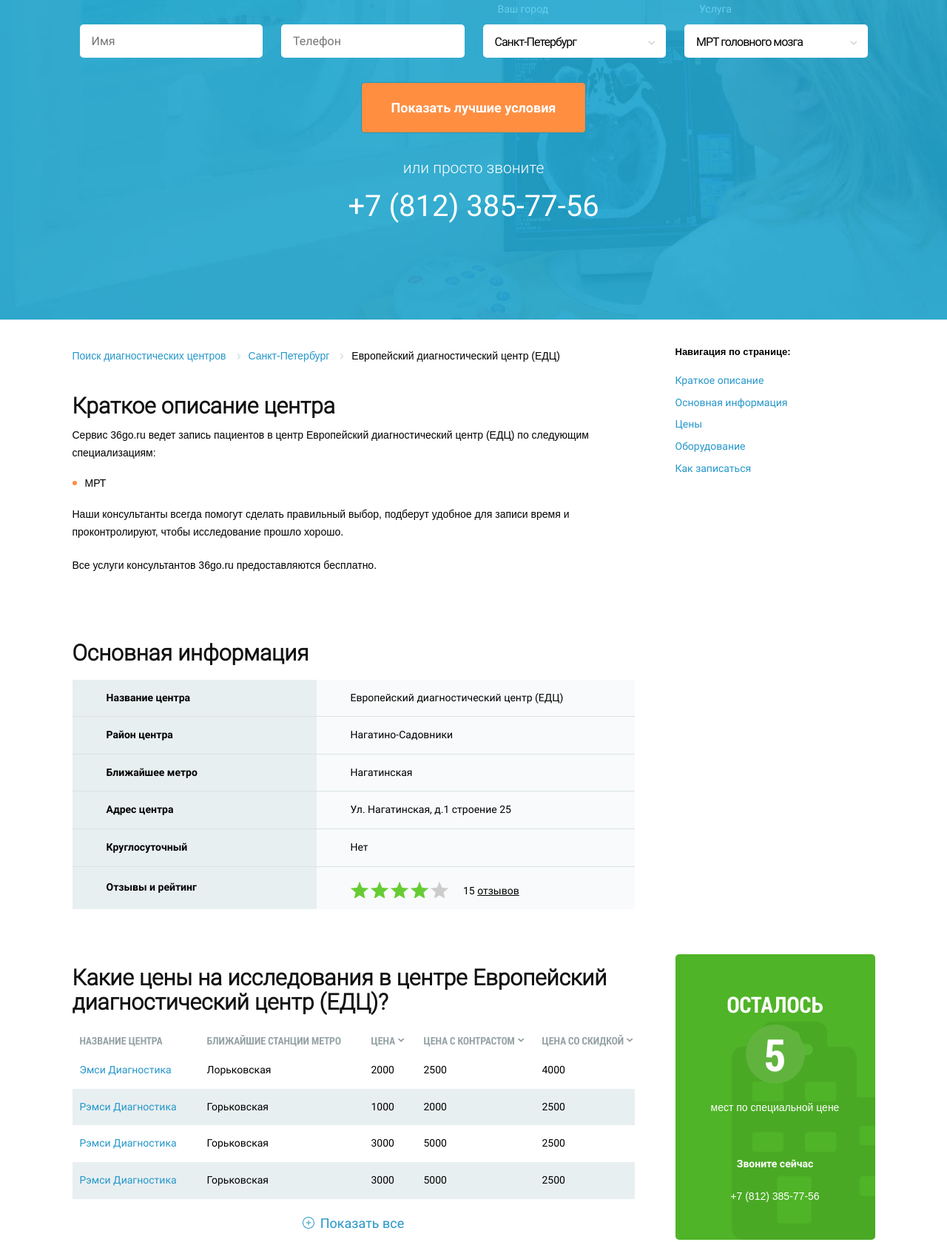
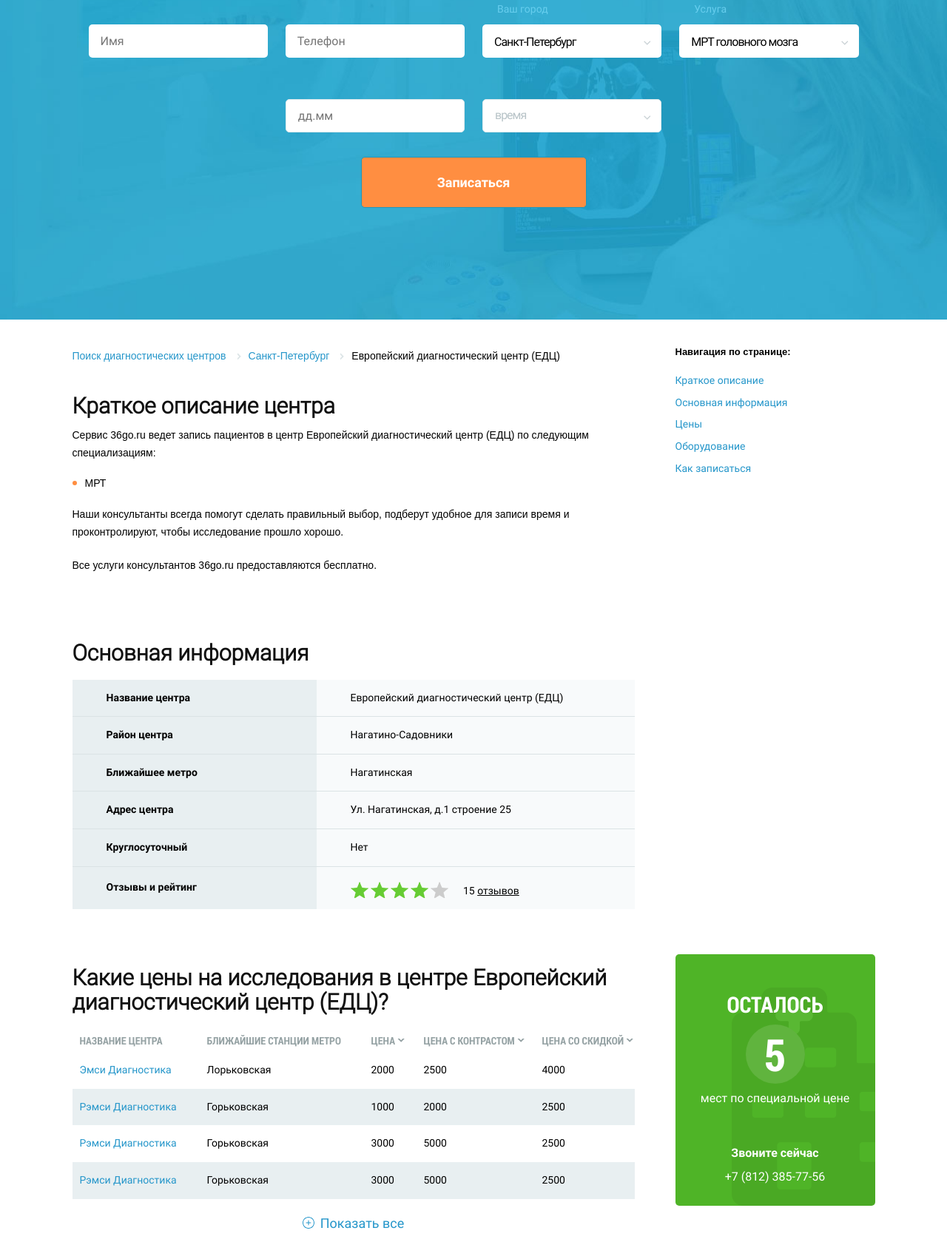
Before and after one commit to coderiver/mrt, a plain HTML site: page lp-comments.html in a window 1280 px wide. Shown: the part 288-1967 px from the top of the page at 74% size. Drawn offline with Linux system fonts and the light colour scheme; a script that the page names is missing; files whose address does not match are found by name.

Commit message:
fix page

```diff
--- a/lp-comments.html
+++ b/lp-comments.html
@@ -70,11 +70,25 @@
 								</select>
 							</div>
 						</div>
-						<input type="button" class="form__btn btn-orange" value="Показать лучшие условия">
-						<div class="form__footer">
-							<p>или просто звоните</p>
-							<div class="header__title">+7 (812) 385-77-56</div>
+						<div class="input-wrap">
+							<input type="text" class="input input_flex" id="datepicker" placeholder="дд.мм">
+							<div class="time select js-select">
+								<span class="input select__text js-select-text">время</span>
+								<ul class="select__list js-select-list">
+									<li data-val="8 : 00" class="is-active">8 : 00</li>
+									<li data-val="8 : 30">8 : 30</li>
+									<li data-val="9 : 00">9 : 00</li>
+									<li data-val="9 : 30">9 : 30</li>
+								</ul>
+								<select>
+									<option value="8 : 00" selected="selected">8 : 00</option>
+									<option value="8 : 30">8 : 30</option>
+									<option value="9 : 00">9 : 00</option>
+									<option value="9 : 30">9 : 30</option>
+								</select>
 							</div>
+						</div>
+						<input type="button" class="form__btn btn-orange is-large" value="Записаться">
 					</form>
 				</div>
 			</div>
@@ -134,9 +148,27 @@
 									</td>
 								</tr>
 							</table>
+						</div>
+					</div>
+					<div class="l-col2">
+						<aside class="sidebar">
+							<h4>Навигация по странице:</h4>
+							<ul class="js-nav">
+								<li><a href="#">Краткое описание</a></li>
+								<li><a href="#">Основная информация</a></li>
+								<li><a href="#">Цены</a></li>
+								<li><a href="#">Оборудование</a></li>
+								<li><a href="#">Как записаться</a></li>
+							</ul>
+
+						</aside>
+					</div>
+				</div>
+			</div>
 			<div class="container container_no-pad">
 				<div class="l">
 					<div class="l-col1">
+						<div class="article">
 							<h2 class="is-mod">Какие цены на исследования в центре Европейский диагностический центр (ЕДЦ)?</h2>
 							<table id="js-price" class="table-list js-sort">
 								<thead>
@@ -180,20 +212,6 @@
 								</tbody>
 							</table>
 							<a href="#" class="link-more"><i class="icon-add"></i>Показать все</a>
-									</div>
-									<div class="l-col2">
-										<div class="banner">
-											<div class="banner__header">ОСТАЛОСЬ</div>
-											<div class="banner__count"><span>5</span></div>
-											<p>мест по специальной цене</p>
-											<div class="banner__footer">
-												<p><strong>Звоните сейчас</strong></p>
-												<p>+7 (812) 385-77-56</p>
-											</div>
-										</div>
-									</div>
-								</div>
-							</div>
 							<h2 id="js-choose">Какое оборудование используется в центре?</h2>
 							<p class="is-mod"><span>В диагностическом центре Европейский диагностический центр (ЕДЦ) исследования проводятся на следующем оборудовании:</span></p>
 							<table class="table-simple">
@@ -210,17 +228,15 @@
 						</div>
 					</div>
 					<div class="l-col2">
-						<aside class="sidebar">
-							<h4>Навигация по странице:</h4>
-							<ul class="js-nav">
-								<li><a href="#">Краткое описание</a></li>
-								<li><a href="#">Основная информация</a></li>
-								<li><a href="#">Цены</a></li>
-								<li><a href="#">Оборудование</a></li>
-								<li><a href="#">Как записаться</a></li>
-							</ul>
-
-						</aside>
+						<div class="banner">
+							<div class="banner__header">ОСТАЛОСЬ</div>
+							<div class="banner__count"><span>5</span></div>
+							<p>мест по специальной цене</p>
+							<div class="banner__footer">
+								<p><strong>Звоните сейчас</strong></p>
+								<p>+7 (812) 385-77-56</p>
+							</div>
+						</div>
 					</div>
 				</div>
 			</div>
@@ -313,7 +329,6 @@
 							</div>
 						</form>
 					</div>
-					<div class="l-col2"></div>
 				</div>
 			</div>
 		</div>
--- a/sass/_header.sass
+++ b/sass/_header.sass
@@ -36,10 +36,10 @@
 		height: 45px
 	.form__select
 		display: inline-block
-		margin-right: 25px
+		margin: 0 12px
 		vertical-align: top
-		&:last-of-type
-			margin-right: 0
+		// &:last-of-type
+		// 	margin-right: 0
 		+r(1100)
 			margin-right: 10px
 	.form__btn
@@ -74,15 +74,28 @@
 .input-wrap
 	text-align: left
 	+display-flex()
-	+justify-content(space-between)
-	margin: 0 auto
+
+	margin: auto
 	.form__input
 		width: auto
-		margin-right: 25px
+		margin: 0 12px
 		+flex(1 0 100px)
 		+r(1100)
 			margin-right: 10px
-
+.input-wrap + .input-wrap
+	margin-top: 56px
+	+justify-content(center)
+	width: 50%
+	.input
+		width: auto
+		padding-left: 16px
+		padding-right: 16px
+		&.input_flex
+			+flex(1 0 100px)
+			margin: 0 12px
+	.select
+		+flex(1 0 100px)
+		margin: 0 12px
 
 
 
@@ -167,5 +180,7 @@
 	font-size: 18px
 	cursor: pointer
 	+tr(background .3s)
+	&.is-large
+		width: 305px
 	&:hover
 		background: #f8962d
```
Also changed, not shown: css/screen.css. Lines whose indentation alone changed are shown as unchanged.
